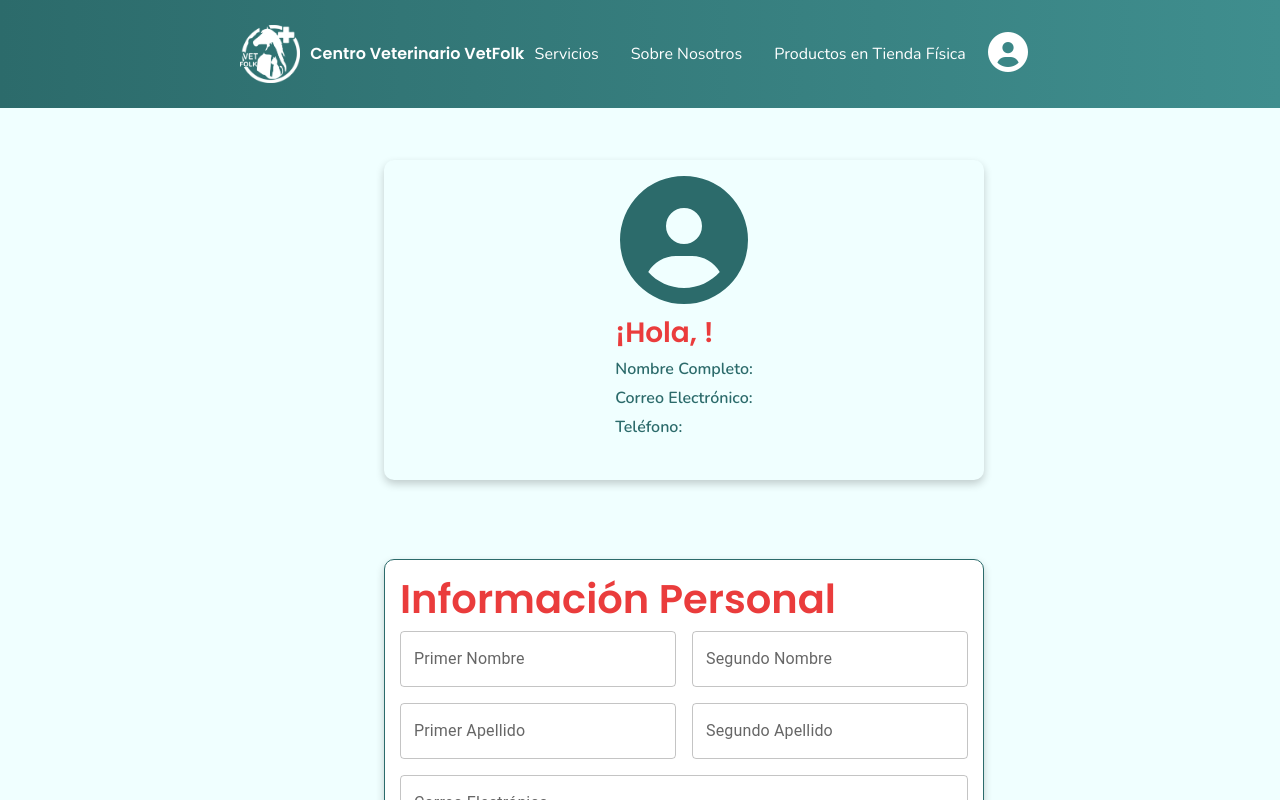
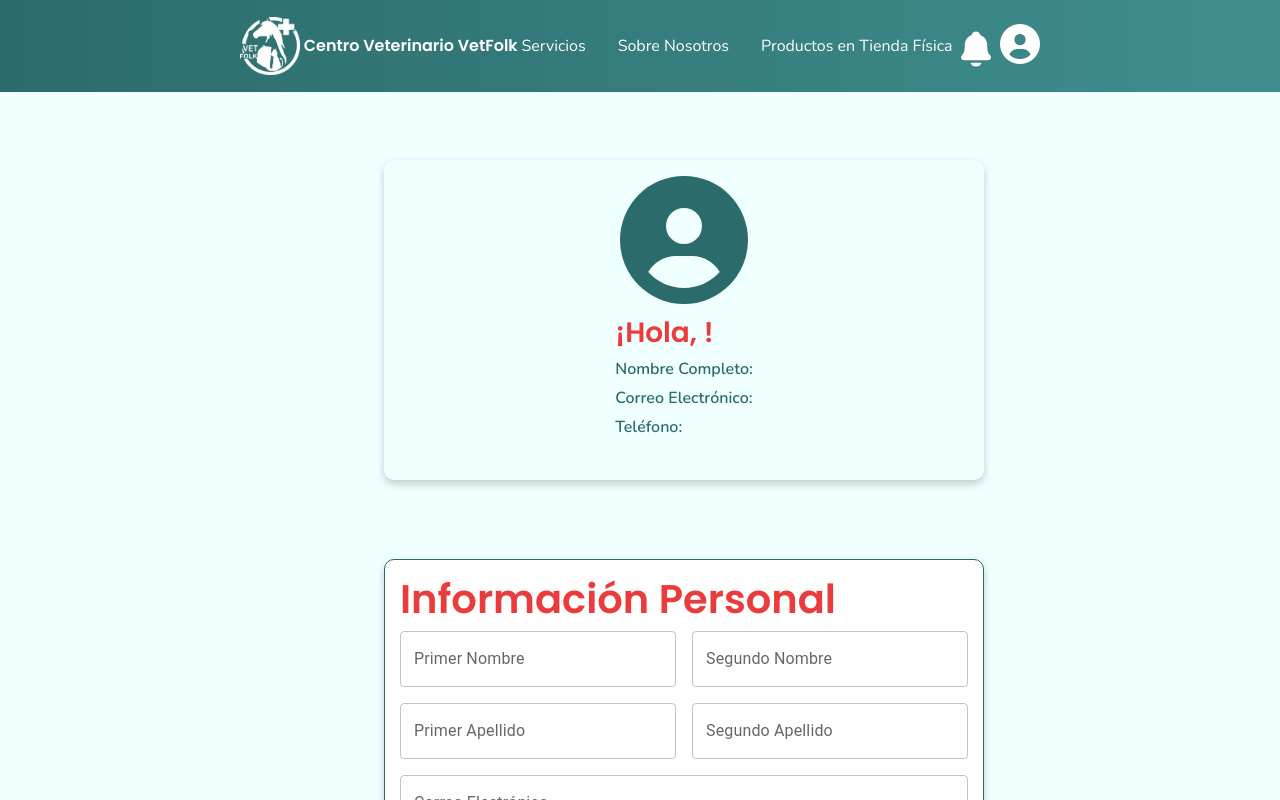
Before and after one commit to ackerT/VetFolk-Frontend, a React (Create React App) app: page /edit-profile in a window 1280 px wide. Shown: the top 800 px of the page. Built offline with nearby package versions, Linux system fonts and the light colour scheme.

Commit message:
Implementacion de las notificaciones

```diff
--- a/src/App.js
+++ b/src/App.js
@@ -23,6 +23,7 @@ import ConsultaMedicaUpdate from './components/ConsultaMedicaUpdate';
 import Login from './components/Login';
 import CitaPage from './components/CitaPage';
 import HistoriaCitaPage from './components/HistoriaCitaPage';
+import Notifications from './components/Notifications';
 
 
 
@@ -39,6 +40,7 @@ function App() {
     <Route path="/servicio" element={<Servicio />} />
     <Route path="/edit-profile" element={<EditProfile />} />
     <Route path='/change-password' element={<ChangePasswordPage/>}></Route>
+    <Route path='/notications' element={Notifications}></Route>
 
     <Route path="/admin" element={<AdminDashboard />} />
     <Route path="/admin/mascotas" element={<RegisterPet />} />
--- a/src/components/LandingPage.js
+++ b/src/components/LandingPage.js
@@ -84,7 +84,7 @@ function LandingPage() {
                         <a href='/' style={{ textDecoration: 'none', color: 'white' }}>Inicio</a>
                         <a href='#serv' style={{ textDecoration: 'none', color: 'white' }}>Servicios</a>
                         <a href='#contacto' style={{ textDecoration: 'none', color: 'white' }}>Contacto</a>
-                        <button className='h-landing-button' onClick={() => navigate('/login')}>
+                        <button className='h-landing-boton' onClick={() => navigate('/login')}>
                             ¡Comencemos!
                         </button>
                     </div>
@@ -108,7 +108,7 @@ function LandingPage() {
                             <span className='hero-landing-text'>En VetFolk, tu mascota recibe el mejor cuidado y atención.</span>
                         </div>
                         <div className='hero-button'>
-                            <button className='hero-landing-button' onClick={() => navigate('/login')}>
+                            <button className='hero-landing-boton' onClick={() => navigate('/login')}>
                                 ¡Iniciar Ahora!
                             </button>
                         </div>
@@ -208,7 +208,7 @@ function LandingPage() {
                     <span className='g-text'>Agenda una cita con nuestros profesionales expertos y descubre todos los servicios que ofrecemos para garantizar la salud y bienestar de tu compañero peludo.
                         <br/>
                         ¡Estamos aquí para ayudarte!</span> <br/> <br/>
-                        <button className='g-landing-button' onClick={() => navigate('/login')}>
+                        <button className='g-landing-boton' onClick={() => navigate('/login')}>
                                 ¡Comienza Aquí!
                         </button>
                     </div>
--- a/src/components/Navbar.jsx
+++ b/src/components/Navbar.jsx
@@ -3,6 +3,7 @@ import { useNavigate } from 'react-router-dom';
 import { Link } from 'react-router-dom';
 import vetImageB from '../img/VetBlanco.png';
 import UserMenu from './UserMenu';
+import Notifications from './Notifications';
 
 function Navbar() {
     const navigate = useNavigate();
@@ -35,6 +36,7 @@ function Navbar() {
                             Productos en Tienda Física
                         </Link>
                     </div>
+                    <Notifications />
                     <UserMenu />
                 </div>
             </section>
--- /dev/null
+++ b/src/components/Notifications.css
@@ -0,0 +1,121 @@
+@import url('https://fonts.googleapis.com/css2?family=Poppins:wght@400;600&display=swap');
+@import url('https://fonts.googleapis.com/css2?family=Nunito:wght@400;600&display=swap');
+
+.notifications {
+    position: relative;
+  }
+
+  .icon-notification-container {
+    position: relative;
+    cursor: pointer;
+    font-size: 40px;
+  }
+
+  .notification-counter {
+    position: absolute;
+    top: -5px;
+    right: -5px;
+    background-color: red;
+    color: white;
+    border-radius: 50%;
+    padding: 2px 6px;
+    font-size: 12px;
+  }
+
+  .notifications-panel {
+    position: absolute;
+    top: 50px;
+    right: 0;
+    width: 350px;
+    background-color: #f0ffff;
+    border: 1px solid #2c6b6b;
+    border-radius: 10px;
+    box-shadow: 0 4px 6px rgba(0, 0, 0, 0.1);
+    z-index: 1000;
+  }
+
+  .notifications-panel, .notifications-title {
+    margin: 0;
+    padding: 10px;
+    background-color: #fff;
+    color: #ea3c3c;
+    border-radius: 8px 8px 0 0;
+    font-family: 'Poppins';
+    font-size: medium;
+    font-weight: 500;
+  }
+
+  .notifications-panel ul {
+    list-style: none;
+    margin: 0;
+    padding: 10px;
+    max-height: 200px;
+    overflow-y: auto;
+  }
+
+  .preferences {
+    margin-top: 20px;
+    display: flex;
+    justify-content: space-between;
+    align-items: center;
+  }
+
+  .label-notification {
+    display: flex;
+    align-items: center;
+    gap: 8px;
+    font-size: 14px;
+    cursor: pointer;
+    color: #ea3c3c;
+    font-family: 'Nunito';
+  }
+
+  .checkbox-notification {
+    appearance: none;
+    width: 20px;
+    height: 20px;
+    border: 2px solid #ccc;
+    border-radius: 4px;
+    cursor: pointer;
+    transition: background-color 0.3s, border-color 0.3s;
+  }
+
+  .checkbox-notification:checked {
+    background-color: #2c6b6b;
+    border-color: #2c6b6b
+  }
+
+  .checkbox-notification:checked::after {
+    content: '✔';
+    color: white;
+    font-size: 14px;
+    display: flex;
+    align-items: center;
+    justify-content: center;
+  }
+
+  .notification-item {
+    padding: 10px;
+    border-bottom: 1px solid #ddd;
+  }
+
+  .notification-item:hover {
+    background-color: #f5f5f5;
+  }
+
+  .notification-item:last-child {
+    border-bottom: none;
+  }
+
+  .notification-text {
+    margin: 0;
+    font-size: 14px;
+    color: #2c6b6b;
+    font-family: 'Nunito';
+  }
+
+  .notification-date {
+    font-size: 12px;
+    color: gray;
+    font-family: 'Nunito';
+  }
--- /dev/null
+++ b/src/components/Notifications.js
@@ -0,0 +1,138 @@
+import React, { useState } from "react";
+import { IoNotifications } from "react-icons/io5";
+import { useNavigate } from "react-router-dom";
+import "./Notifications.css";
+
+const Notifications = () => {
+  const navigate = useNavigate();
+
+  const [notificaciones] = useState([
+    {
+      id: 1,
+      servicio: "Consulta",
+      mascota: "Firulais",
+      estado: "confirmada",
+      fecha: "2024-11-29",
+      nueva: true,
+    },
+    {
+      id: 2,
+      servicio: "Baño y peluquería",
+      mascota: "Michi",
+      estado: "completada",
+      fecha: "2024-11-28",
+      nueva: true,
+    },
+    {
+      id: 3,
+      servicio: "Consulta",
+      mascota: "Bobby",
+      estado: "cancelada",
+      fecha: "2024-11-27",
+      nueva: false,
+    },
+    {
+      id: 4,
+      servicio: "Vacunación",
+      mascota: "Luna",
+      estado: "pendiente",
+      fecha: "2024-11-26",
+      nueva: false,
+    },
+    {
+      id: 5,
+      servicio: "Consulta",
+      mascota: "Rocky",
+      estado: "confirmada",
+      fecha: "2024-11-25",
+      nueva: false,
+    },
+    {
+      id: 6,
+      servicio: "Baño",
+      mascota: "Tom",
+      estado: "completada",
+      fecha: "2024-11-24",
+      nueva: false,
+    },
+  ]);
+
+  const [open, setOpen] = useState(false);
+
+  const [notificacionesHabilitadas, setNotificacionesHabilitadas] = useState(
+    localStorage.getItem("notificacionesHabilitadas") === "true" || false
+  );
+
+  const MAX_NOTIFICACIONES = 5;
+  const notificacionesLimitadas = notificaciones.slice(0, MAX_NOTIFICACIONES);
+
+  const notificacionesNuevas = notificaciones.filter((notif) => notif.nueva);
+
+  const togglePanel = () => {
+    setOpen(!open);
+
+    // Marcar todas las notificaciones como leídas al abrir el panel
+    if (!open) {
+      notificaciones.forEach((notif) => (notif.nueva = false));
+    }
+  };
+
+  const generarMensaje = (notif) => {
+    return `Tu cita para ${notif.servicio} de ${notif.mascota} está: ${notif.estado}`;
+  };
+
+  const manejarClickNotificacion = (id) => {
+    navigate(`/historial/${id}`);
+  };
+
+  const manejarCambioNotificaciones = (e) => {
+    const habilitar = e.target.checked;
+    setNotificacionesHabilitadas(habilitar);
+    localStorage.setItem("notificacionesHabilitadas", habilitar);
+  };
+
+  return (
+    <div className="notifications">
+      <div className="icon-notification-container" onClick={togglePanel}>
+        <IoNotifications />
+        {notificacionesHabilitadas && notificacionesNuevas.length > 0 && (
+          <span className="notification-counter">{notificacionesNuevas.length}</span>
+        )}
+      </div>
+      {open && (
+        <div className="notifications-panel">
+          <h3 className="notifications-title">Notificaciones</h3>
+          {notificacionesHabilitadas ? (
+            <ul>
+              {notificacionesLimitadas.map((notif) => (
+                <li
+                  key={notif.id}
+                  className={`notification-item ${notif.nueva ? "nueva" : ""}`}
+                  onClick={() => manejarClickNotificacion(notif.id)}
+                >
+                  <p className="notification-text">{generarMensaje(notif)}</p>
+                  <span className="notification-date">{notif.fecha}</span>
+                </li>
+              ))}
+            </ul>
+          ) : (
+            <p className="notification-disabled-message">Las notificaciones están desactivadas.</p>
+          )}
+          <div className="preferences">
+            <label className="label-notification">
+              <input
+                className="checkbox-notification"
+                type="checkbox"
+                checked={notificacionesHabilitadas}
+                onChange={manejarCambioNotificaciones}
+              />
+              Activar/desactivar notificaciones
+            </label>
+          </div>
+        </div>
+      )}
+    </div>
+  );
+};
+
+export default Notifications;
--- a/src/components/Products.css
+++ b/src/components/Products.css
@@ -1,3 +1,6 @@
+@import url('https://fonts.googleapis.com/css2?family=Poppins:wght@400;600&display=swap');
+@import url('https://fonts.googleapis.com/css2?family=Nunito:wght@400;600&display=swap');
+
 /*Productos*/
 .s-wrapper2{
     background: #f0ffff;
@@ -85,6 +88,18 @@
     box-shadow: 5px 5px 10px rgba(0, 0, 0, 0.3);
     scale: 1.025;
     cursor: pointer;
+    color: none;
+}
+
+.products-category-title{
+    color: #2c6b6b;
+    font-family: 'Poppins';
+    font-weight: 500;
+}
+
+.products-category-description{
+    color: #2c6b6b;
+    font-family: 'Nunito';
 }
 
 /*Footer*/
--- a/src/components/Products.js
+++ b/src/components/Products.js
@@ -46,8 +46,8 @@ const Products = () => {
                 {categories.map((category, index) => (
                     <div key={index}>
                         <div className='s-head2 flexColStart'>
-                            <h2>{category.nombreCategoria}</h2> {/* Cambia 'category.category' por 'category.nombre' */}
-                            <h3>{category.descripcion}</h3> {/* Cambia 'category.description' por 'category.descripcion' */}
+                            <h2 className='products-category-title'>{category.nombreCategoria}</h2> {/* Cambia 'category.category' por 'category.nombre' */}
+                            <h3 className='products-category-description'>{category.descripcion}</h3> {/* Cambia 'category.description' por 'category.descripcion' */}
                         </div>
 
                         <Swiper {...sliderSettings}>
--- a/src/components/UserMenu.css
+++ b/src/components/UserMenu.css
@@ -8,7 +8,6 @@
 
   .user-icon {
     color: white;
-    padding: 8px 12px;
     border-radius: 50%;
     cursor: pointer;
     font-size: 40px;
@@ -16,7 +15,7 @@
 
   .menu-options {
     position: absolute;
-    top: 100%;
+    top: 60px;
     right: 0;
     background-color: white;
     box-shadow: 0 4px 8px rgba(0, 0, 0, 0.1);
```
Also changed, not shown: src/components/LandingPage.css (+8 -6 lines).
